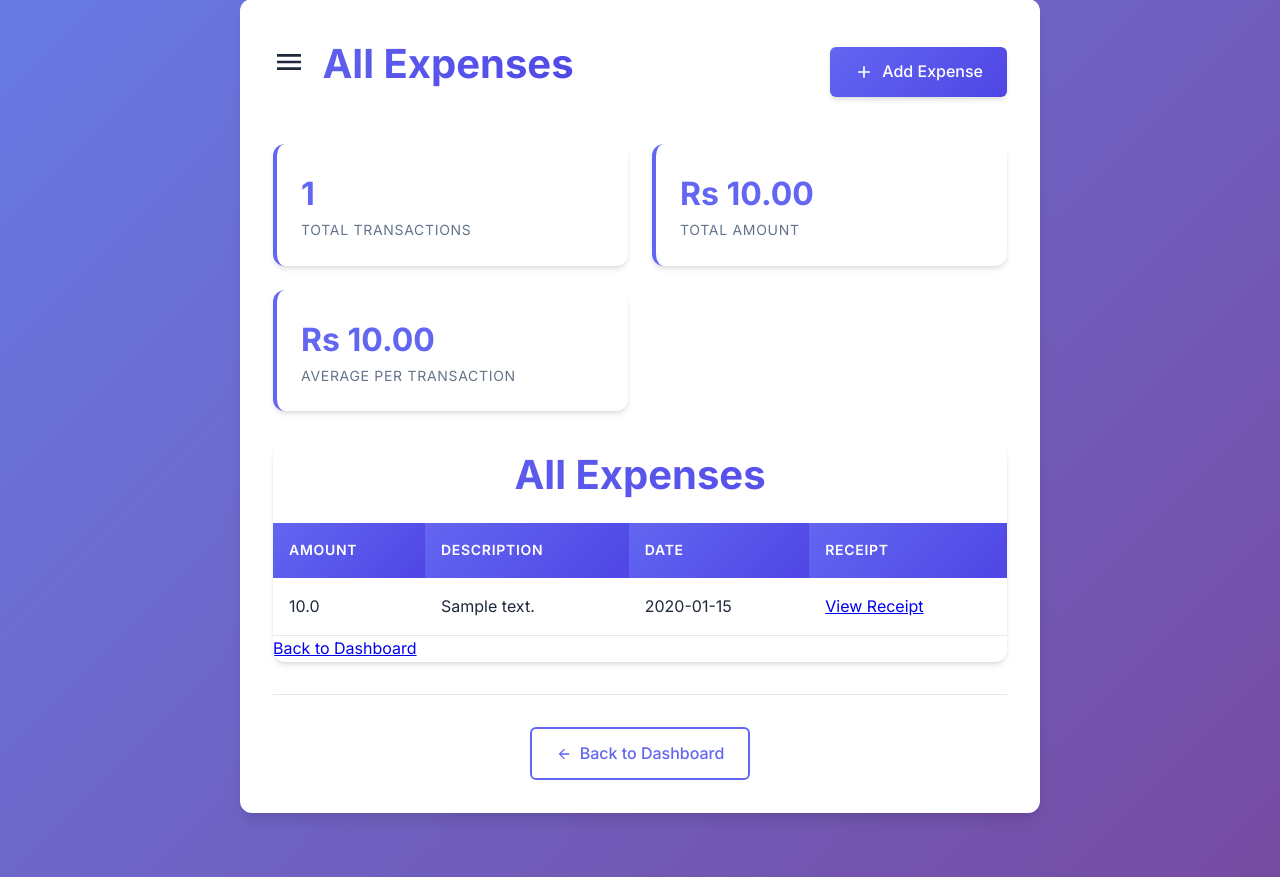
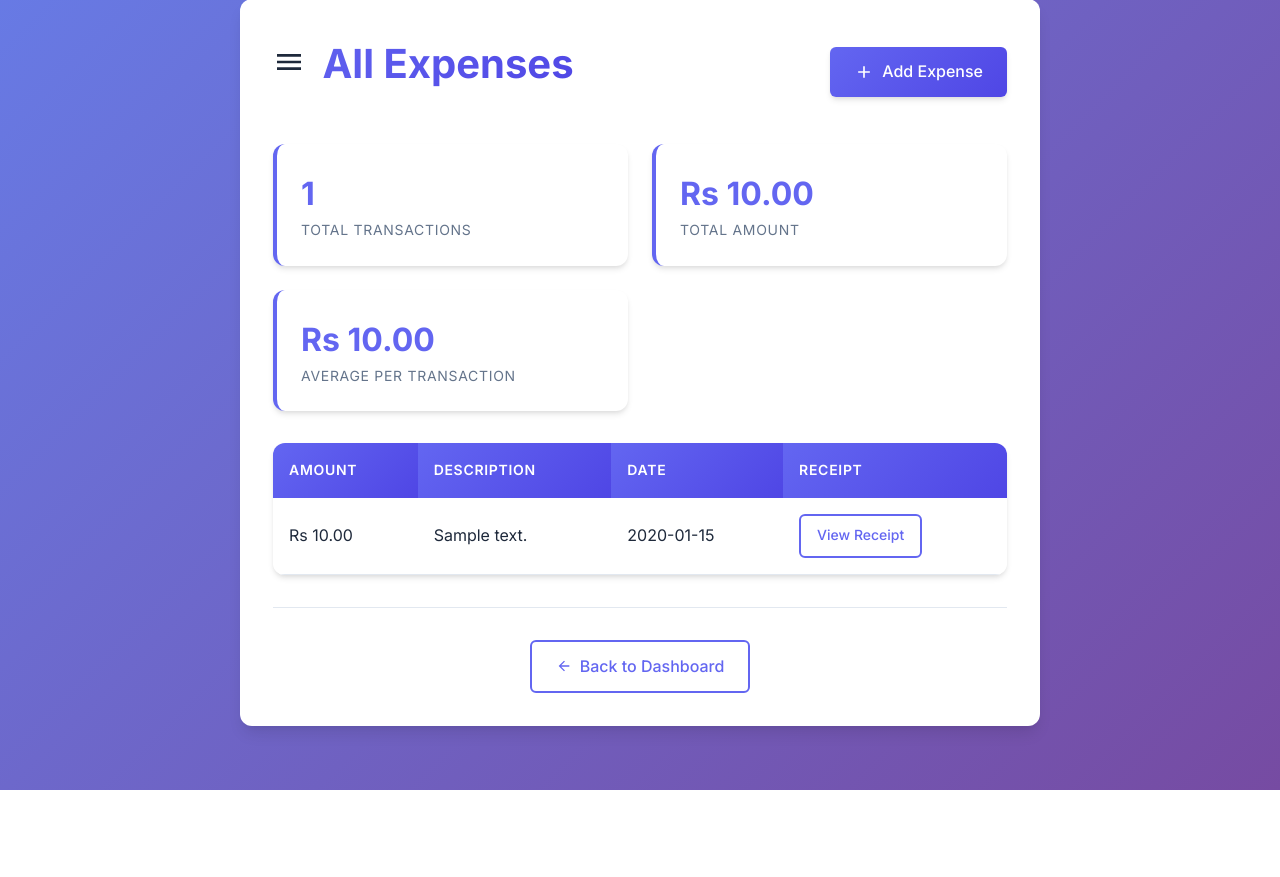
Before and after one commit to aditya98761/ExpenseTrackerApp, a Flask app: page /view_expenses in a window 1280 px wide. Shown: the part 174-1051 px from the top of the page. After the commit the page ends 964 px from the top, so only its background shows below. Run offline with Flask 3, Linux system fonts and the light colour scheme; a user stored in the database is signed in; tables that the repository leaves empty hold one stand-in row (values such as "Sample post").

Commit message:
Update view_expenses.html

```diff
--- a/templates/view_expenses.html
+++ b/templates/view_expenses.html
@@ -7,6 +7,7 @@
     <link rel="preconnect" href="https://fonts.googleapis.com">
     <link rel="preconnect" href="https://fonts.gstatic.com" crossorigin>
     <link href="https://fonts.googleapis.com/css2?family=Inter:wght@300;400;500;600;700&display=swap" rel="stylesheet">
+    <!-- Make sure your styles.css is linked correctly -->
     <link rel="stylesheet" href="{{ url_for('static', filename='styles.css') }}">
 </head>
 <body>
@@ -60,7 +61,11 @@
                     <div class="stat-card">
                         <div class="stat-value">
                             {% set total = expenses|sum(attribute='amount') %}
+                            {% if expenses|length > 0 %}
                                 Rs {{ "%.2f"|format(total / expenses|length) }}
+                            {% else %}
+                                Rs 0.00
+                            {% endif %}
                         </div>
                         <div class="stat-label">Average per Transaction</div>
                     </div>
@@ -68,24 +73,24 @@
 
                 <!-- Expenses Table -->
                 <div class="table-container">
-                    <h1>All Expenses</h1>
                     <table>
                         <thead>
                             <tr>
                                 <th>Amount</th>
                                 <th>Description</th>
                                 <th>Date</th>
-                                    <th>Receipt</th> </tr>
+                                <th>Receipt</th>
+                            </tr>
                         </thead>
                         <tbody>
                             {% for expense in expenses %}
                             <tr>
-                            <td>{{ expense.amount }}</td>
+                                <td>Rs {{ "%.2f"|format(expense.amount) }}</td>
                                 <td>{{ expense.description }}</td>
                                 <td>{{ expense.date.strftime('%Y-%m-%d') }}</td>
                                 <td>
                                     {% if expense.receipt_url %}
-                                    <a href="{{ expense.receipt_url }}" target="_blank">View Receipt</a>
+                                        <a href="{{ expense.receipt_url }}" target="_blank" class="btn btn-outline btn-sm">View Receipt</a>
                                     {% else %}
                                         No Receipt
                                     {% endif %}
@@ -94,7 +99,6 @@
                             {% endfor %}
                         </tbody>
                     </table>
-                    <a href="{{ url_for('dashboard') }}">Back to Dashboard</a>
                 </div>
             {% else %}
                 <div style="text-align: center; padding: 4rem; color: var(--text-secondary);">
@@ -125,5 +129,4 @@
 
     <script src="{{ url_for('static', filename='script.js') }}"></script>
 </body>
-
 </html>
```
Lines whose indentation alone changed are shown as unchanged.
